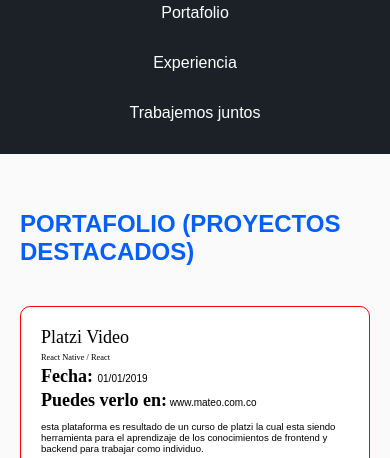
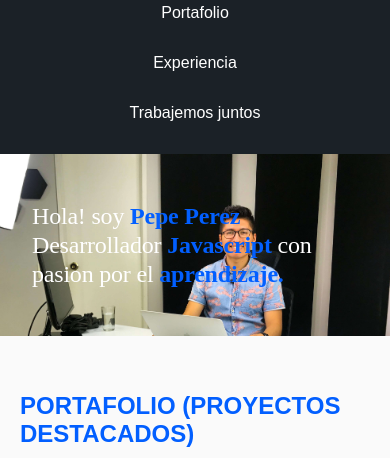
Before and after one commit to teohenao/Curso-de-Responsive-Design, a plain HTML site: page desarrollo-web/index.html in a window 390 px wide. Shown: the part 82-540 px from the top of the page. Drawn offline with Linux system fonts and the light colour scheme.

Commit message:
Positions, Seccion principal hero

```diff
--- a/desarrollo-web/css/estilos.css
+++ b/desarrollo-web/css/estilos.css
@@ -392,12 +392,40 @@
      .container{
           padding: 1em 0;
      }
+     .hero{
+          height: auto;
+          position: relative;
+          /* ojo, superimportante para el desbordamiento de imagen, osea que la imagen de fondo tome el borde al que pertenece el padre con letras y todo*/
+          overflow: hidden;
+          padding: 2em;
+     }
+     h1{
+          font-size: 2em;
+          z-index: 2;
+     }
+     .hero-image{
+          /* colocamos eel elemento a volar, lo podemos colcar atras de algo etc  toda position
+          absolute debe estar relacionada a un padre de position relative*/
+          position: absolute;
+          /* con el index posicionamos */
+          z-index: 1;
+          left: 0;
+          right: 0;
+          top: 0;
+          bottom: 0;
+          /* ancho del 100 porciento, estirado forzado */
+          width: 100%;
+
+
+     }
 
 
 }
 
 /* los ipads tienen 767, entonces cuando deje de ser ipad, inicia con el otro */
 @media screen and (max-width: 767px){
+
+
      .header{
           /* para ubicar las letras abajo del tittle */
           display: block;
@@ -471,6 +499,9 @@
 }
 
 @media screen and (max-width: 480px){
+     h1{
+          font-size: 1.5em;
+     }
      .project-details{
           font-size: 12px;
      }
@@ -501,6 +532,13 @@
 }
 
 @media screen and (max-width: 320px){
+     h1{
+          font-size: 1.2em;
+          background: rgb(0, 0,5)
+     }
+     .hero{
+          padding: 2em  1em;
+     }
 
 
 }
--- a/desarrollo-web/index.html
+++ b/desarrollo-web/index.html
@@ -50,7 +50,7 @@
             </nav>
         </div>
     </header>
-    <!-- <section class="hero">
+    <section class="hero">
         <div class="container">
             <h1>
                 Hola! soy <strong>Pepe Perez</strong> <br> Desarrollador <strong>Javascript</strong> con <br> pasion por
@@ -59,7 +59,7 @@
             </h1>
             <img class="hero-image" src="images/hero.jpg" alt="imagen principal del sitio" width="500" height="300">
         </div>
-    </section> -->
+    </section>
     <section id="portafolio" class="portfolio">
         <div class="container">
             <h2>Portafolio (Proyectos Destacados)</h2>
```
